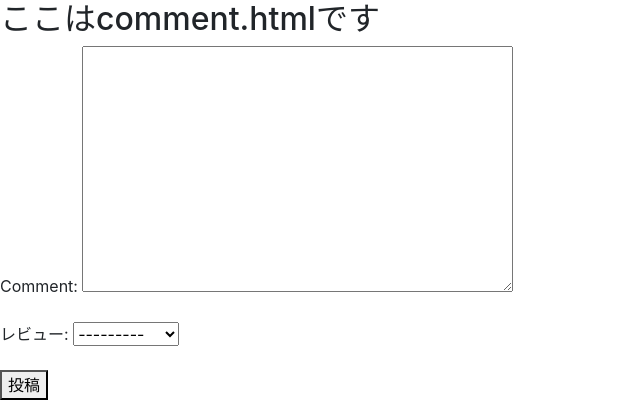
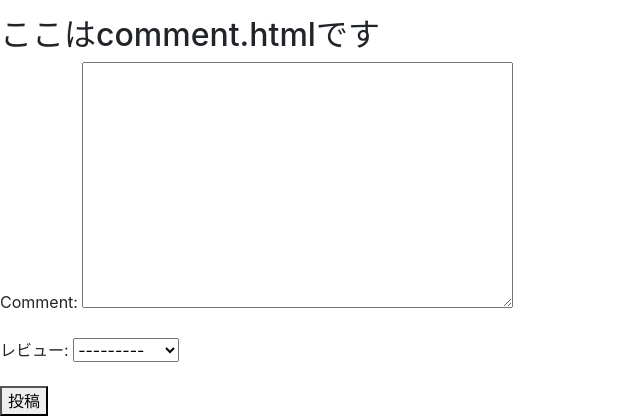
Before and after one commit to yamashita3303/cookly, a Django app: page /app/comment/8 in a window 1280 px wide. Shown: the part 82-502 px from the top of the page, without its empty margins (0-640 px from the left). Run offline with Django 4.2, Linux system fonts and the light colour scheme; data comes from the database, SQL or seed files in the repository; some libraries are stand-ins or nearby versions.

Commit message:
微調整のみしました

```diff
--- a/app/templates/base/base.html
+++ b/app/templates/base/base.html
@@ -16,6 +16,10 @@
             header {
                 background-color: #00bcd4;
                 padding: 10px 0;
+            }
+
+            h2 {
+                margin-top: 1rem; /* ヘッダーを少し下げる */
             }
 
             /* リンクのスタイル */
```
